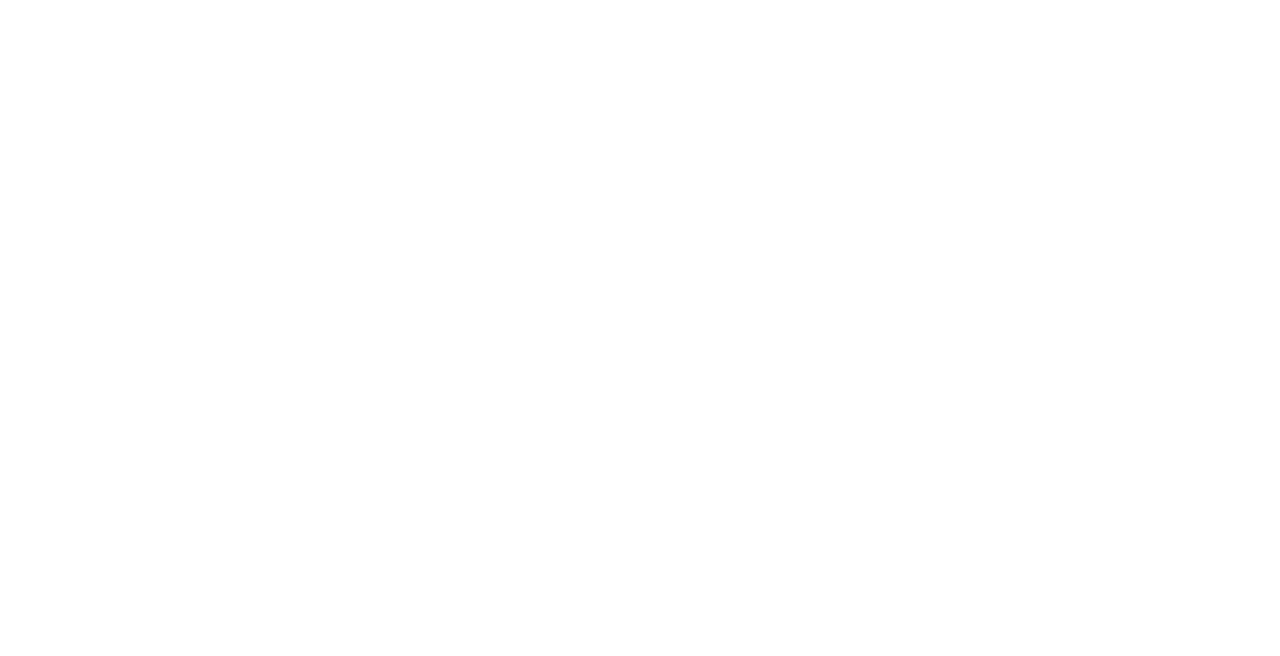
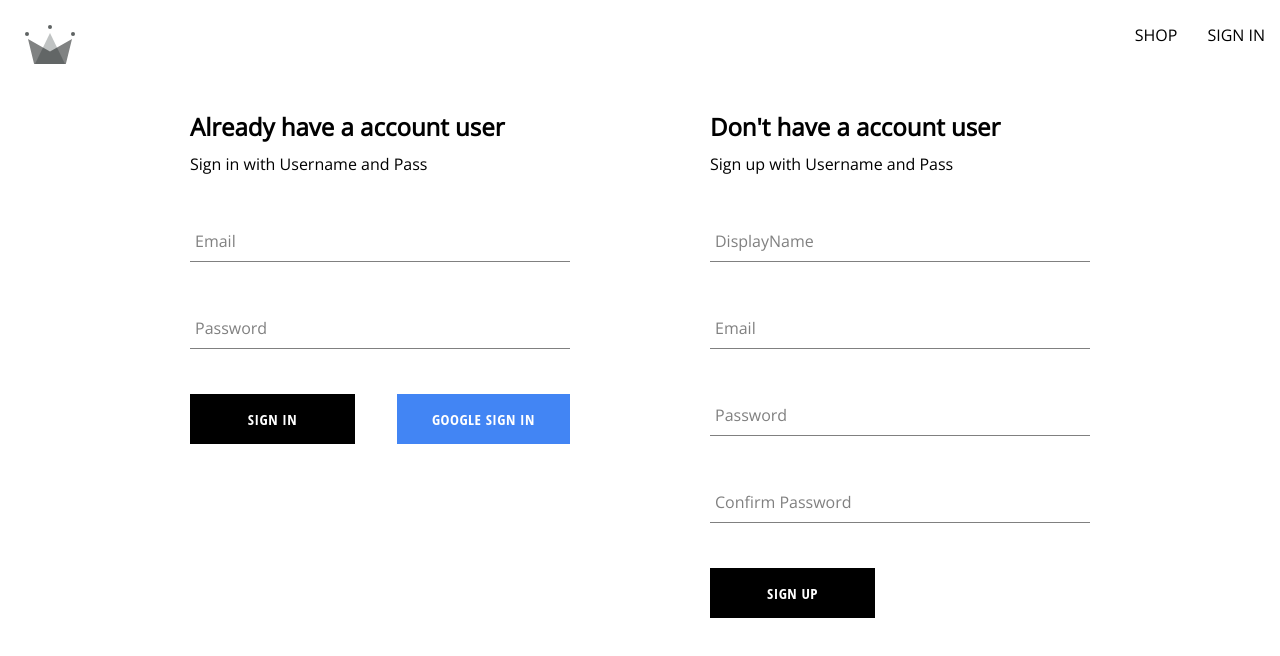
Before and after one commit to nguyentrungnghia1998/crwn-clothing, a React (Create React App) app: page /auth in a window 1280 px wide. Before the commit this address had no page. Shown: the top 656 px of the page. Built offline with nearby package versions, Linux system fonts and the light colour scheme; no server answers; a web font is replaced by a local one.

Commit message:
Finish authentication (all)

```diff
--- a/src/App.js
+++ b/src/App.js
@@ -2,7 +2,7 @@
 
 import Navigation from "./routes/navigation/navigation.component"
 import { Routes, Route} from "react-router-dom";
-import SignIn from "./routes/sign-in/sign-in.component";
+import Authentication from "./routes/authentication/authentication.component";
 const Shop = () => {
   return (
     <h1>
@@ -16,7 +16,7 @@
       <Route path="/" element={<Navigation />}>
         <Route index element={<Home />} />
         <Route path="shop" element={<Shop />} />
-        <Route path="signIn" element={<SignIn />} />
+        <Route path="auth" element={<Authentication />} />
       </Route>
     </Routes>
   )
--- /dev/null
+++ b/src/components/sign-in-form/sign-in-form.component.js
@@ -0,0 +1,85 @@
+import { useState} from "react";
+
+import { signInAuthUserWithEmailAndPassword, userCreateFromDoc} from "../../utils/firebase/firebase.utils";
+import Button from "../button/button.component";
+import FormInput from "../form-input/form-input.component";
+import { signInWithGooglePopup } from "../../utils/firebase/firebase.utils";
+import './sign-in-form.styles.scss'
+const defaultFormFields = {
+    email: '',
+    password: '',
+}
+const SignInForm = () => {
+
+    const [formFields, setFormFields] = useState(defaultFormFields);
+
+    const { email, password } = formFields;
+    // const {setCurrentUser} =useContext(UserContext);
+    const resetFormFields = () => {
+        setFormFields(defaultFormFields);
+    }
+
+    const signInWithGoogle = async () => {
+        await signInWithGooglePopup();
+    }
+
+    const handleSubmit = async (event) => {
+        event.preventDefault()
+
+
+        try {
+            const {user} = await signInAuthUserWithEmailAndPassword(
+                email,
+                password
+            );
+            // setCurrentUser(user);
+            resetFormFields();
+        } catch(error) {
+            switch (error.code) {
+                case 'auth/wrong-password':
+                    alert('incorrect password for email');
+                    break;
+                case 'auth/user-not-found':
+                    alert('no user associated firebase store');
+                    break;
+                default:
+                    console.log(error);
+                    break;
+            }
+        }
+
+    }
+
+    const handleChange = (event) => {
+        const {name, value} = event.target;
+        setFormFields({...formFields, [name]: value})
+    }
+    return (
+        <div className="sign-in-container">
+            <h2> Already have a account user</h2>
+            <span>Sign in with Username and Pass</span>
+            <form onSubmit={handleSubmit}>
+                <FormInput
+                label="Email"
+                type="email"
+                required
+                onChange={handleChange}
+                name="email"
+                value={email} />
+                <FormInput
+                label="Password"
+                type="password"
+                required
+                onChange={handleChange}
+                name="password"
+                value={password}/>
+                <div className="buttons-container">
+                <Button type="submit">Sign In </Button>
+                <Button type="button" buttonType='google' onClick={signInWithGoogle} > Google sign in</Button>
+                </div>
+            </form>
+        </div>
+    )
+}
+
+export default SignInForm;
--- /dev/null
+++ b/src/components/sign-in-form/sign-in-form.styles.scss
@@ -0,0 +1,13 @@
+.sign-in-container {
+    display: flex;
+    flex-direction: column;
+    width: 380px;
+
+    h2 {
+        margin: 10px 0;
+    }
+    .buttons-container {
+        display: flex;
+        justify-content: space-between;
+    }
+}
--- a/src/components/sign-up-form/sign-up-form.component.js
+++ b/src/components/sign-up-form/sign-up-form.component.js
@@ -1,9 +1,8 @@
-import { useState } from "react";
+import { useState} from "react";
 
 import { createAuthUserWithEmailAndPassword , userCreateFromDoc} from "../../utils/firebase/firebase.utils";
 import Button from "../button/button.component";
 import FormInput from "../form-input/form-input.component";
-
 import './sign-up-form.styles.scss'
 const defaultFormFields = {
     displayName: '',
@@ -17,7 +16,9 @@
 
     const {displayName, email, password, confirmPassword} = formFields;
 
-    console.log(formFields)
+    // const {setCurrentUser} = useContext(UserContext);
+
+
     const resetFormFields = () => {
         setFormFields(defaultFormFields);
     }
@@ -31,7 +32,8 @@
 
         try {
             const {user}= await createAuthUserWithEmailAndPassword(email,password);
-            const info = await userCreateFromDoc(user, {displayName})
+            // setCurrentUser(user);
+            await userCreateFromDoc(user, {displayName});
             resetFormFields();
         } catch(error) {
             if (error.code==='auth/email-already-in-use') {
--- /dev/null
+++ b/src/contexts/user.context.js
@@ -0,0 +1,25 @@
+
+import {createContext, useState, useEffect} from "react";
+
+import { onAuthStateChangedListener, userCreateFromDoc} from "../utils/firebase/firebase.utils";
+
+export const UserContext = createContext({
+    currentUser: null,
+    setCurrentUser: () => null,
+});
+
+export const UserProvider = ({children}) => {
+    const [currentUser, setCurrentUser] = useState(null);
+    const value = {currentUser, setCurrentUser};
+
+    useEffect( () => {
+        const unsubscribe = onAuthStateChangedListener((user) => {
+            if (user) {
+                userCreateFromDoc(user);
+            }
+            setCurrentUser(user)
+        });
+        return unsubscribe;
+    },[])
+    return <UserContext.Provider value={value}>{children}</UserContext.Provider>
+}
--- a/src/index.js
+++ b/src/index.js
@@ -4,12 +4,16 @@
 import App from './App';
 import reportWebVitals from './reportWebVitals';
 import { BrowserRouter } from 'react-router-dom';
+import { UserProvider } from './contexts/user.context';
+
 
 const root = ReactDOM.createRoot(document.getElementById('root'));
 root.render(
   <React.StrictMode>
     <BrowserRouter>
-      <App />
+      <UserProvider>
+        <App />
+      </UserProvider>
     </BrowserRouter>
   </React.StrictMode>
 );
--- /dev/null
+++ b/src/routes/authentication/authentication.component.js
@@ -0,0 +1,21 @@
+import SignUpForm from "../../components/sign-up-form/sign-up-form.component";
+import SignInForm from "../../components/sign-in-form/sign-in-form.component";
+
+import './authentication.styles.scss'
+const Authentication = () => {
+
+    // const logGoogleUserRedirect = async() => {
+    //     const {user} = await signInWithGoogleRedirect();
+    //     console.log({user});
+    // }
+    return (
+        <div className="authentication-container">
+        <SignInForm />
+        <SignUpForm />
+        </div>
+    )
+
+
+}
+
+export default Authentication;
--- /dev/null
+++ b/src/routes/authentication/authentication.styles.scss
@@ -0,0 +1,6 @@
+.authentication-container{
+    display: flex;
+    justify-content: space-between;
+    width: 900px;
+    margin: 30px auto;
+}
--- a/src/routes/navigation/navigation.component.js
+++ b/src/routes/navigation/navigation.component.js
@@ -1,9 +1,15 @@
 import { Outlet , Link} from "react-router-dom"
-import { Fragment } from "react";
-
+import { Fragment, useContext} from "react";
+import { UserContext } from "../../contexts/user.context";
 import './navigation.styles.scss'
 import { ReactComponent as CrwnLogo} from "../../assets/crown.svg"
+import { signOutUser } from "../../utils/firebase/firebase.utils";
 const Navigation = () => {
+    const {currentUser} = useContext(UserContext);
+
+    const signOutHandler = async () => {
+      await signOutUser();
+    }
     return (
     <Fragment>
       <div className="navigation">
@@ -14,9 +20,13 @@
           <Link className="nav-link" to="/shop">
             SHOP
           </Link>
-          <Link className="sign-In" to="/signIn">
+          {currentUser ? (
+          <span className="nav-link" onClick={signOutHandler}> SIGN OUT </span>
+          ): (
+            <Link className="nav-link" to="/auth">
             SIGN IN
           </Link>
+          )}
         </div>
       </div>
       <Outlet />
--- a/src/routes/sign-in/sign-in.component.js
+++ /dev/null
@@ -1,40 +0,0 @@
-import {auth, signInWithGooglePopup, userCreateFromDoc} from "../../utils/firebase/firebase.utils";
-
-import { useEffect } from "react";
-import { getRedirectResult } from "firebase/auth";
-import { async } from "@firebase/util";
-import SignUpForm from "../../components/sign-up-form/sign-up-form.component";
-const SignIn = () => {
-
-    useEffect( () => {
-        const func = async () => {
-            const response = await getRedirectResult(auth);
-            if (response) {
-                const userRefDoc = await userCreateFromDoc(response.user);
-            }
-        }
-
-        func();
-    }, []);
-
-    const logGoogleUser = async () => {
-        const {user} = await signInWithGooglePopup();
-        const userRefDoc = await userCreateFromDoc(user);
-    };
-
-    // const logGoogleUserRedirect = async() => {
-    //     const {user} = await signInWithGoogleRedirect();
-    //     console.log({user});
-    // }
-    return (
-        <div>
-        <h1> SIGN IN PAGE </h1>
-        <button onClick={logGoogleUser}> Sign In With Google Popup </button>
-        <SignUpForm />
-        </div>
-    )
-
-
-}
-
-export default SignIn;
--- a/src/utils/firebase/firebase.utils.js
+++ b/src/utils/firebase/firebase.utils.js
@@ -1,7 +1,14 @@
 import { async } from '@firebase/util';
 import { initializeApp } from 'firebase/app'
 
-import { getAuth, signInWithRedirect, signInWithPopup, GoogleAuthProvider, createUserWithEmailAndPassword} from 'firebase/auth'
+import { getAuth,
+  signInWithRedirect,
+  signInWithPopup,
+  GoogleAuthProvider,
+  createUserWithEmailAndPassword,
+  signInWithEmailAndPassword,
+  signOut,
+  onAuthStateChanged} from 'firebase/auth'
 
 import {
   getFirestore,
@@ -38,10 +45,7 @@
 export const userCreateFromDoc = async (username, additionalInformation) => {
   if (!username) return;
   const userRefDoc = doc(db,'users',username.uid);
-  console.log(userRefDoc)
   const userSnapShot = await getDoc(userRefDoc)
-  console.log(userSnapShot)
-  console.log((userSnapShot).exists())
 
   if (!userSnapShot.exists()) {
     const {displayName,email} = username;
@@ -67,3 +71,12 @@
   if (!email || !password) return;
   return await createUserWithEmailAndPassword(auth, email, password )
 }
+
+export const signInAuthUserWithEmailAndPassword = async(email, password) => {
+  if (!email || !password) return;
+  return await signInWithEmailAndPassword(auth, email, password )
+}
+
+export const signOutUser = async () => {return await signOut(auth)}
+
+export const onAuthStateChangedListener = (callback) => onAuthStateChanged(auth,callback);
```
